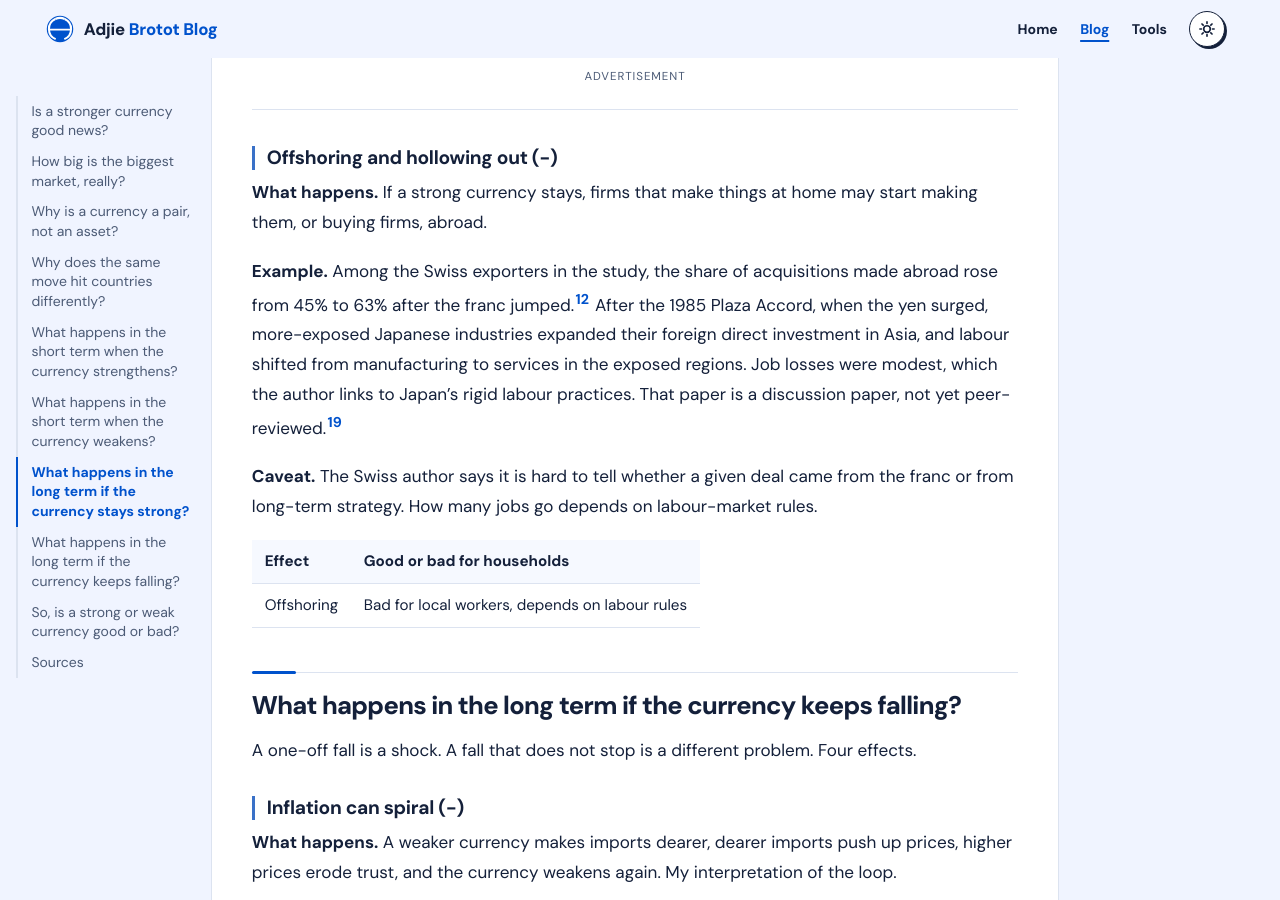
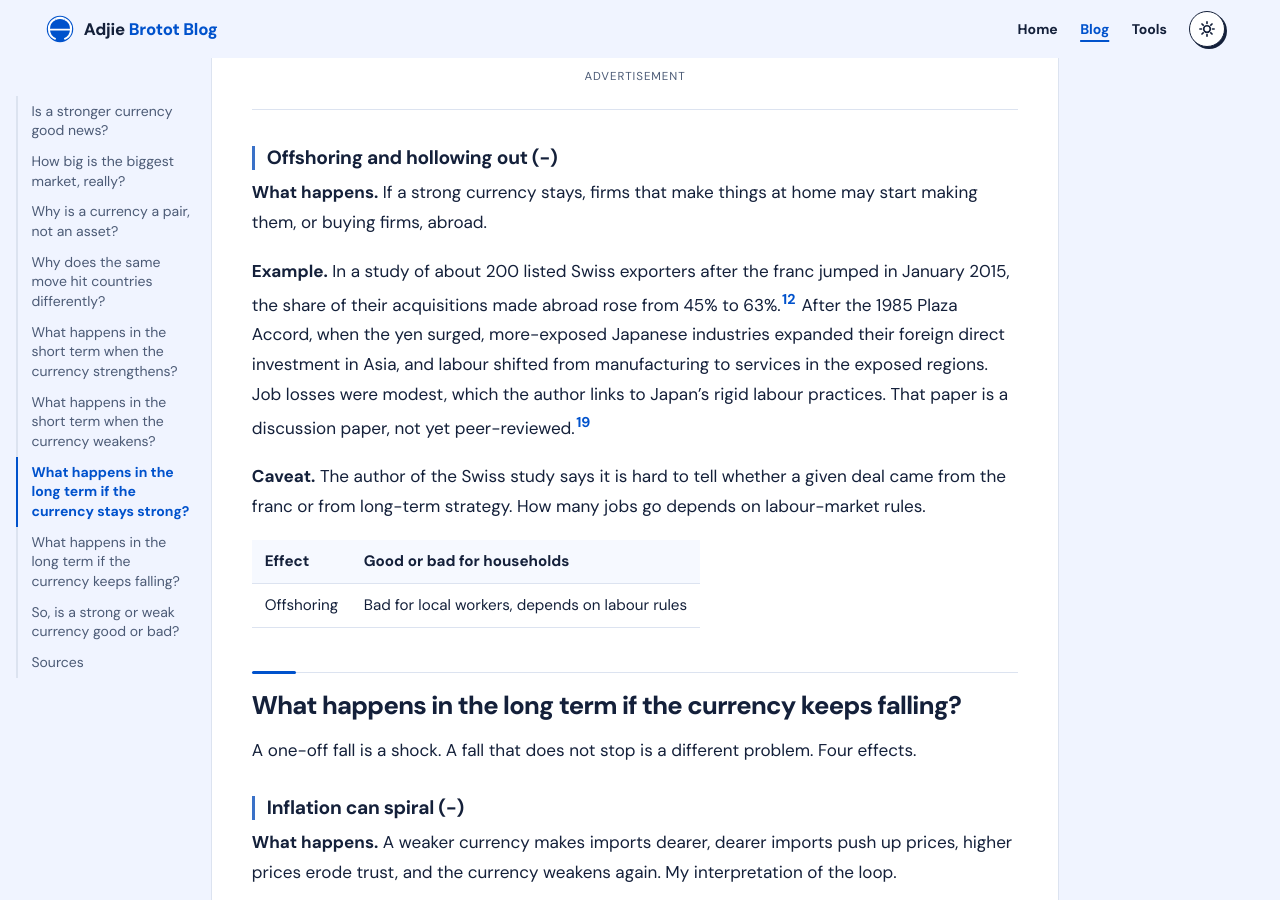
Before and after one commit to adjiebrotot/blog, a Jekyll site: the page built from en/_posts/2026-11-19-currency-appreciation-depreciation-household.md, in a window 1280 px wide and 900 px high, scrolled down 10553 px. Built offline with Jekyll 4.4.1, drawn with Linux system fonts in a browser that asks for light colours; some of the changed text lies outside the part shown.

```diff
--- a/en/_posts/2026-11-19-currency-appreciation-depreciation-household.md
+++ b/en/_posts/2026-11-19-currency-appreciation-depreciation-household.md
@@ -31,7 +31,7 @@ With a share or a house, up is good and down is bad. A currency doesn't work lik
 
 The Bank for International Settlements counts the foreign exchange market every three years. In April 2025 (preliminary figures), over-the-counter turnover averaged US$9.6 trillion a day.[^bis]
 
-The stock exchanges' side of the comparison is the value of shares traded on exchanges' electronic order books: US$148.48 trillion in 2024, according to the World Federation of Exchanges.[^wfe] Spread over about 252 trading days, that is roughly US$590 billion a day (my arithmetic, approximate). That is about 6% of the currency market, or around 16 times smaller.
+For comparison, the value of shares traded on the world's exchanges through their electronic order books was US$148.48 trillion in 2024, according to the World Federation of Exchanges.[^wfe] Spread over about 252 trading days, that is roughly US$590 billion a day (my arithmetic, approximate). That is about 6% of the currency market, or around 16 times smaller.
 
 One more line keeps the comparison honest. About 42% of the currency turnover (US$4.0 trillion a day) is FX swaps, which firms and banks mostly use for funding and hedging, and only 31% (US$3.0 trillion) is spot trading. So it is not 9.6 trillion dollars of people buying currency. Even so, the market that sets the price on your travel money, your imports and your savings abroad is far larger than the one that sets the price of shares.
 
@@ -201,9 +201,9 @@ Two effects take years to show.
 
 **What happens.** If a strong currency stays, firms that make things at home may start making them, or buying firms, abroad.
 
-**Example.** Among the Swiss exporters in the study, the share of acquisitions made abroad rose from 45% to 63% after the franc jumped.[^epfl] After the 1985 Plaza Accord, when the yen surged, more-exposed Japanese industries expanded their foreign direct investment in Asia, and labour shifted from manufacturing to services in the exposed regions. Job losses were modest, which the author links to Japan's rigid labour practices. That paper is a discussion paper, not yet peer-reviewed.[^plaza]
+**Example.** In a study of about 200 listed Swiss exporters after the franc jumped in January 2015, the share of their acquisitions made abroad rose from 45% to 63%.[^epfl] After the 1985 Plaza Accord, when the yen surged, more-exposed Japanese industries expanded their foreign direct investment in Asia, and labour shifted from manufacturing to services in the exposed regions. Job losses were modest, which the author links to Japan's rigid labour practices. That paper is a discussion paper, not yet peer-reviewed.[^plaza]
 
-**Caveat.** The Swiss author says it is hard to tell whether a given deal came from the franc or from long-term strategy. How many jobs go depends on labour-market rules.
+**Caveat.** The author of the Swiss study says it is hard to tell whether a given deal came from the franc or from long-term strategy. How many jobs go depends on labour-market rules.
 
 | Effect | Good or bad for households |
 | --- | --- |
```
Also changed, not shown: other parts of en/_posts/2026-11-19-currency-appreciation-depreciation-household.md (+1 -1 lines).
